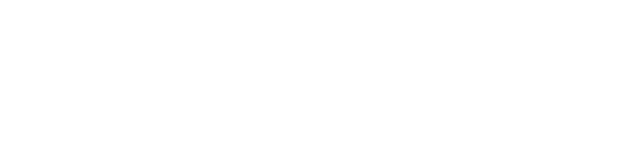
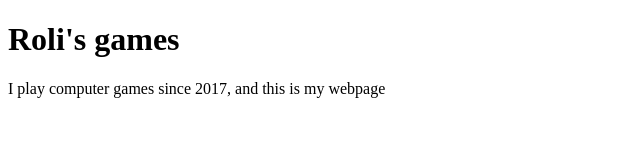
Before and after one commit to 09Rolo/my-kedvenc-game, a plain HTML site: page index.html in a window 1280 px wide. Shown: the whole page, without its empty margins (0-640 px from the left). Drawn offline with Linux system fonts and the light colour scheme.

Commit message:
header 1 and paragraph added

```diff
--- a/index.html
+++ b/index.html
@@ -5,6 +5,10 @@
     <title>My favorite games</title>
 </head>
 <body>
+    <h1>Roli's games</h1>
 
+    <p>
+        I play computer games since 2017, and this is my webpage
+    </p>
 </body>
 </html>
```
